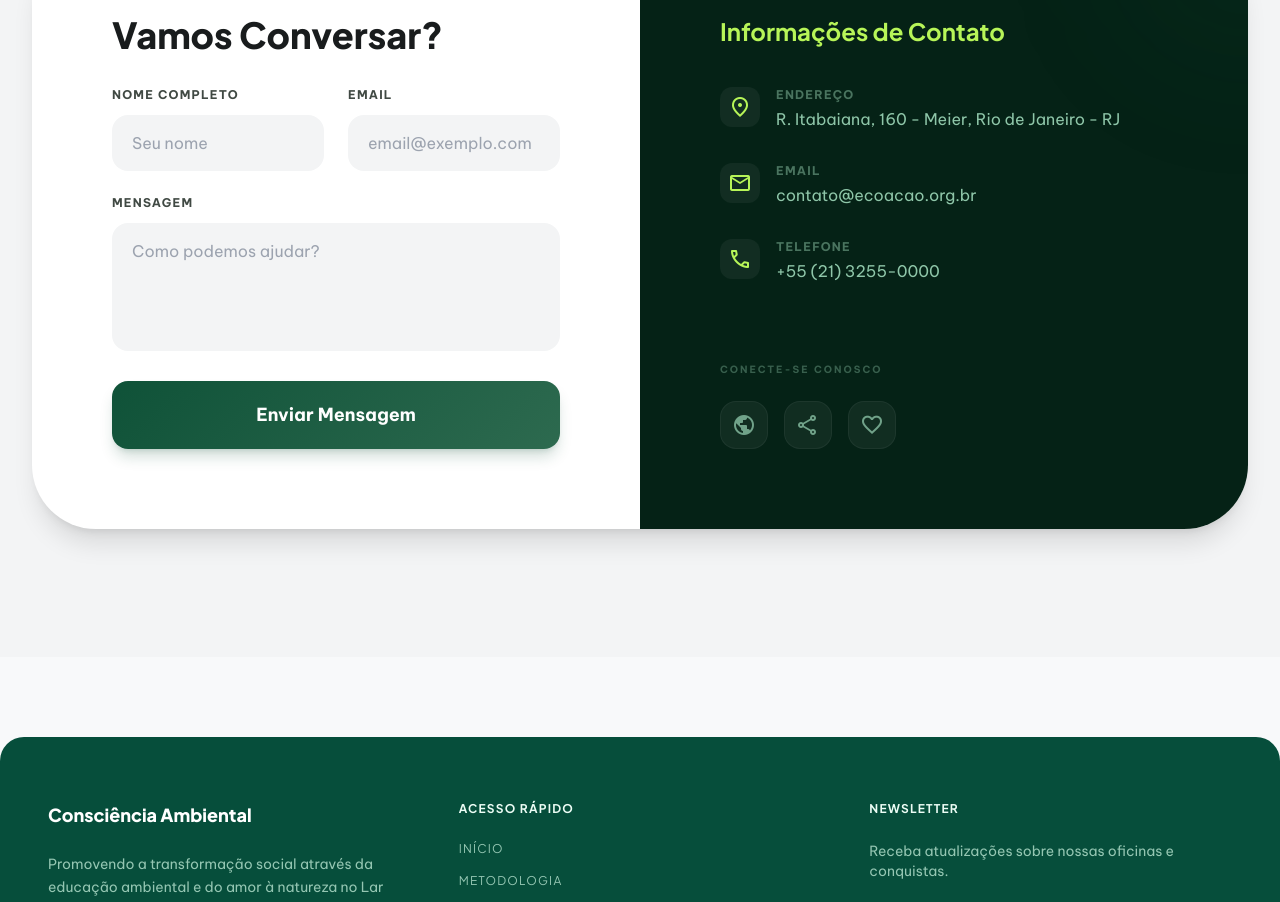
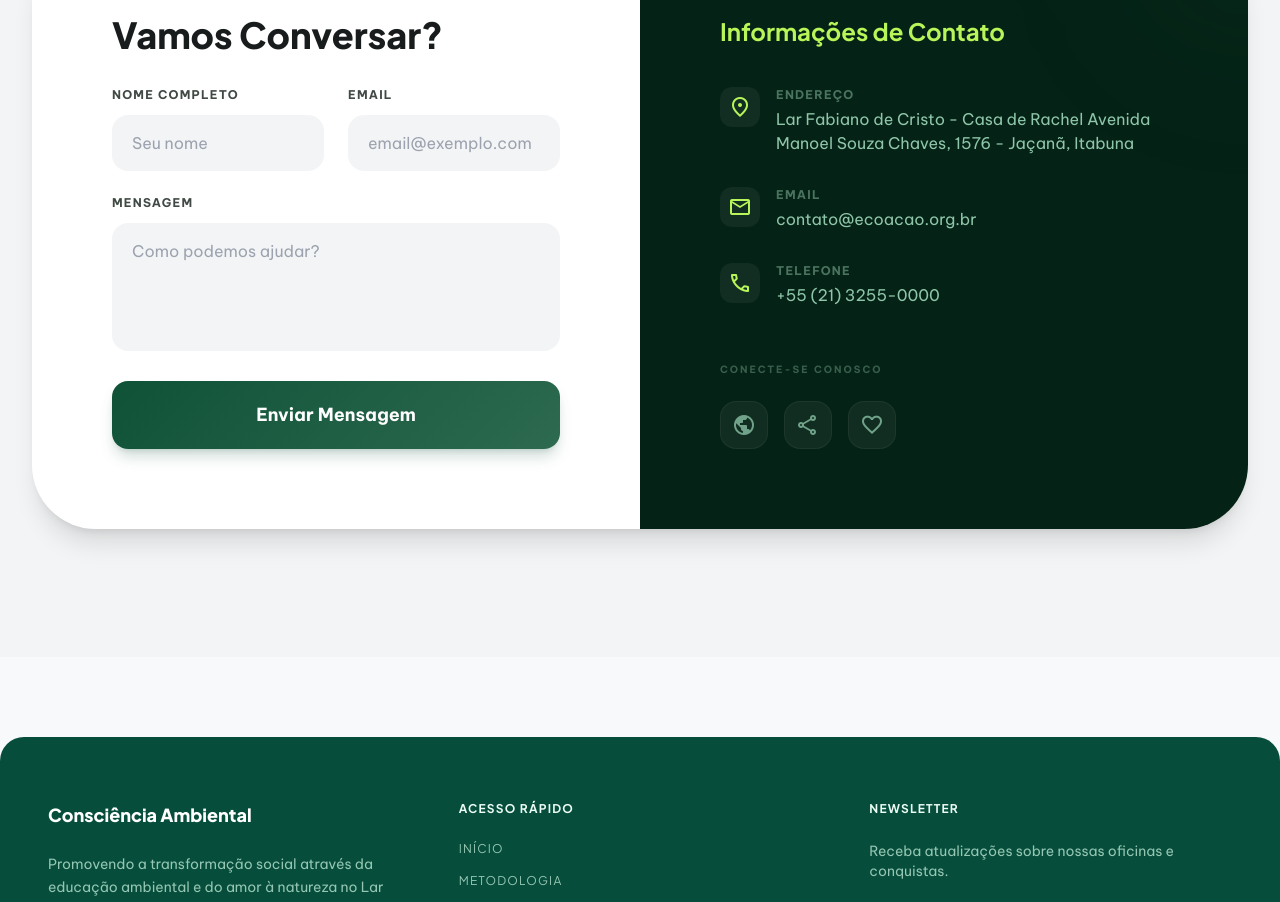
Before and after one commit to matheusmontev/EcoA-o, a React (Vite) app: page / in a window 1280 px wide. Shown: the part 5243-6145 px from the top of the page. Built offline with nearby package versions, Linux system fonts and the light colour scheme.

Commit message:
style: fiz a correção de endereço do projeto

```diff
--- a/src/pages/Home.jsx
+++ b/src/pages/Home.jsx
@@ -338,7 +338,7 @@ const Home = () => {
                     <span className="material-symbols-outlined text-tertiary-fixed p-2 bg-white/5 rounded-xl">location_on</span>
                     <div>
                       <p className="text-xs font-bold uppercase tracking-widest text-primary-fixed/40 mb-1">Endereço</p>
-                      <p className="text-sm md:text-base text-primary-fixed/80">R. Itabaiana, 160 - Meier, Rio de Janeiro - RJ</p>
+                      <p className="text-sm md:text-base text-primary-fixed/80">Lar Fabiano de Cristo - Casa de Rachel Avenida Manoel Souza Chaves, 1576 - Jaçanã, Itabuna </p>
                     </div>
                   </div>
                   <div className="flex items-start gap-4">
```
